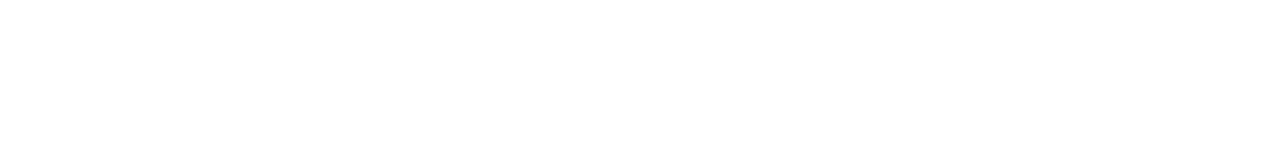
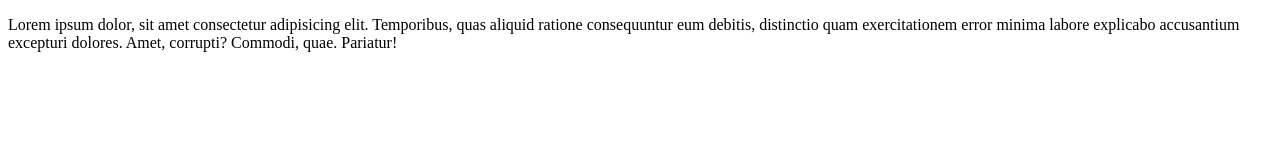
Before and after one commit to JoserroRam/sesion3, a plain HTML site: page index.html in a window 1280 px wide. Drawn offline with Linux system fonts and the light colour scheme.

Commit message:
lorem ipsum

```diff
--- a/index.html
+++ b/index.html
@@ -8,5 +8,28 @@
 </head>
 <body>
 
+
+    <header>
+        <nav></nav>
+    </header>
+
+        <main></main>
+
+    <section>
+        <p>
+            Lorem ipsum dolor, sit amet consectetur adipisicing elit.
+            Temporibus, quas aliquid ratione consequuntur eum debitis,
+            distinctio quam exercitationem error minima labore explicabo
+            accusantium excepturi dolores. Amet, corrupti? Commodi, quae.
+            Pariatur!
+        </p>
+    </section>
+
+
+    <footer>
+
+    </footer>
+
+
 </body>
 </html>
```
